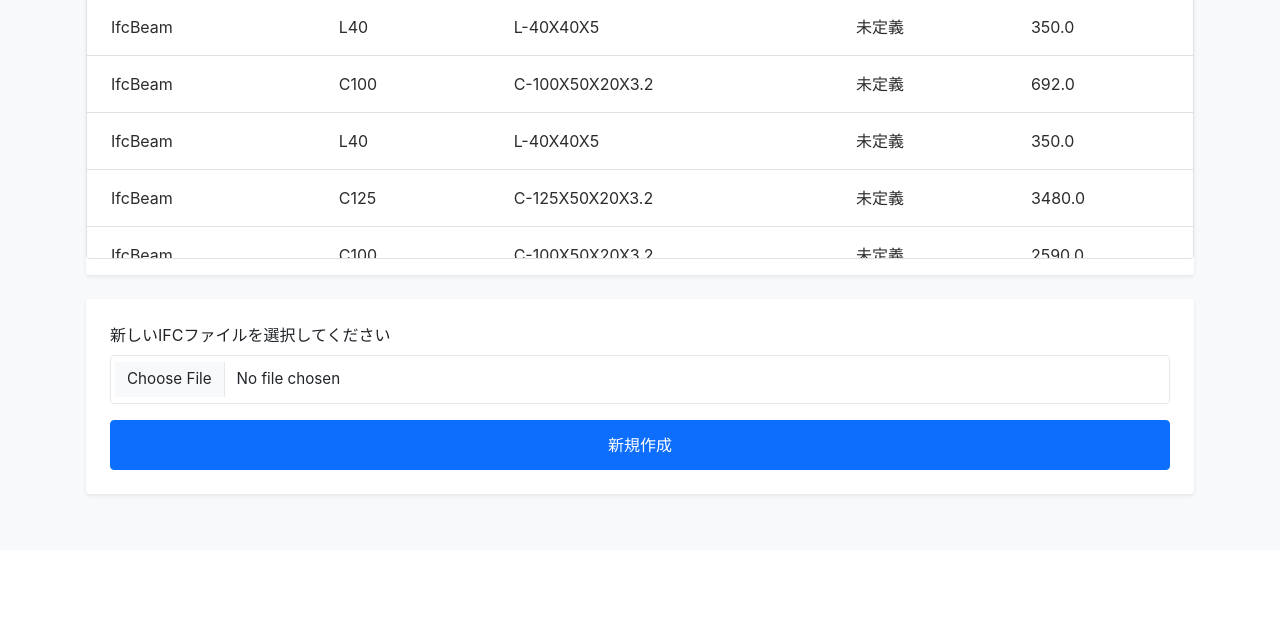
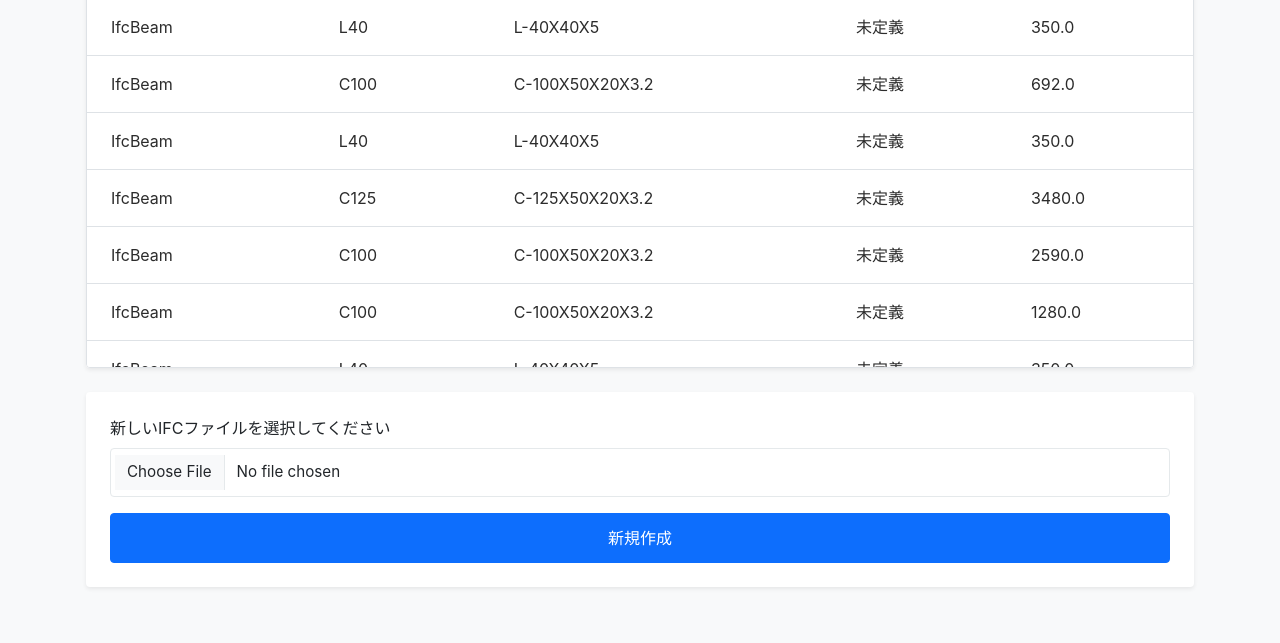
Before and after one commit to emimatsumura-f/replit_ifc, a Flask app: page /ifc/preview/1 in a window 1280 px wide. Shown: the part 2230-2873 px from the top of the page. Before the commit the page ends 2727 px from the top, so only its background shows below. Run offline with Flask 3, Linux system fonts and the light colour scheme; a user stored in the database is signed in.

Commit message:
Improve IFC file preview: Implement scrollable preview page with fixed screen height.
Replit-Commit-Author: Agent
Replit-Commit-Session-Id: 558ffdb8-e4d1-409f-9320-24384baf2339
Replit-Commit-Screenshot-Url: https://storage.googleapis.com/screenshot-production-us-central1/3c2c0bbb-2631-479c-b527-7787b7bed915/e8249cbd-ea7c-4b89-9093-773844a8f11a.jpg

```diff
--- a/static/css/style.css
+++ b/static/css/style.css
@@ -83,21 +83,31 @@ body {
     overflow: hidden;
 }
 
+/* Preview page specific styles */
+.preview-card {
+    height: calc(100vh - 200px);
+    display: flex;
+    flex-direction: column;
+    margin-bottom: 1.5rem;
+}
+
+.preview-card .card-body {
+    flex: 1;
+    padding: 0;
+    overflow: hidden;
+}
 
 /* テーブルのスタイル */
 .table-container {
-    height: calc(100vh - 400px); /* ビューポートの高さから余白を引いた固定高さ */
-    min-height: 300px;
+    height: 100%;
     overflow-y: auto;
     border: 1px solid #dee2e6;
     border-radius: .25rem;
     background: white;
-    margin-bottom: 1rem;
 }
 
 .table {
     margin-bottom: 0;
-    position: relative;
 }
 
 .table thead {
--- a/templates/ifc/preview.html
+++ b/templates/ifc/preview.html
@@ -1,14 +1,14 @@
 {% extends "base.html" %}
 
 {% block content %}
-<div class="card">
+<div class="card preview-card">
     <div class="card-header d-flex justify-content-between align-items-center">
         <h4 class="mb-0">解析結果プレビュー</h4>
         <form action="{{ url_for('ifc.download_csv', upload_id=upload.id) }}" method="get">
             <button type="submit" class="btn btn-primary">CSVダウンロード</button>
         </form>
     </div>
-    <div class="card-body p-0">
+    <div class="card-body">
         <div class="table-container">
             <table class="table table-hover mb-0">
                 <thead>
```
Also changed, not shown: instance/ifc_converter.db.
